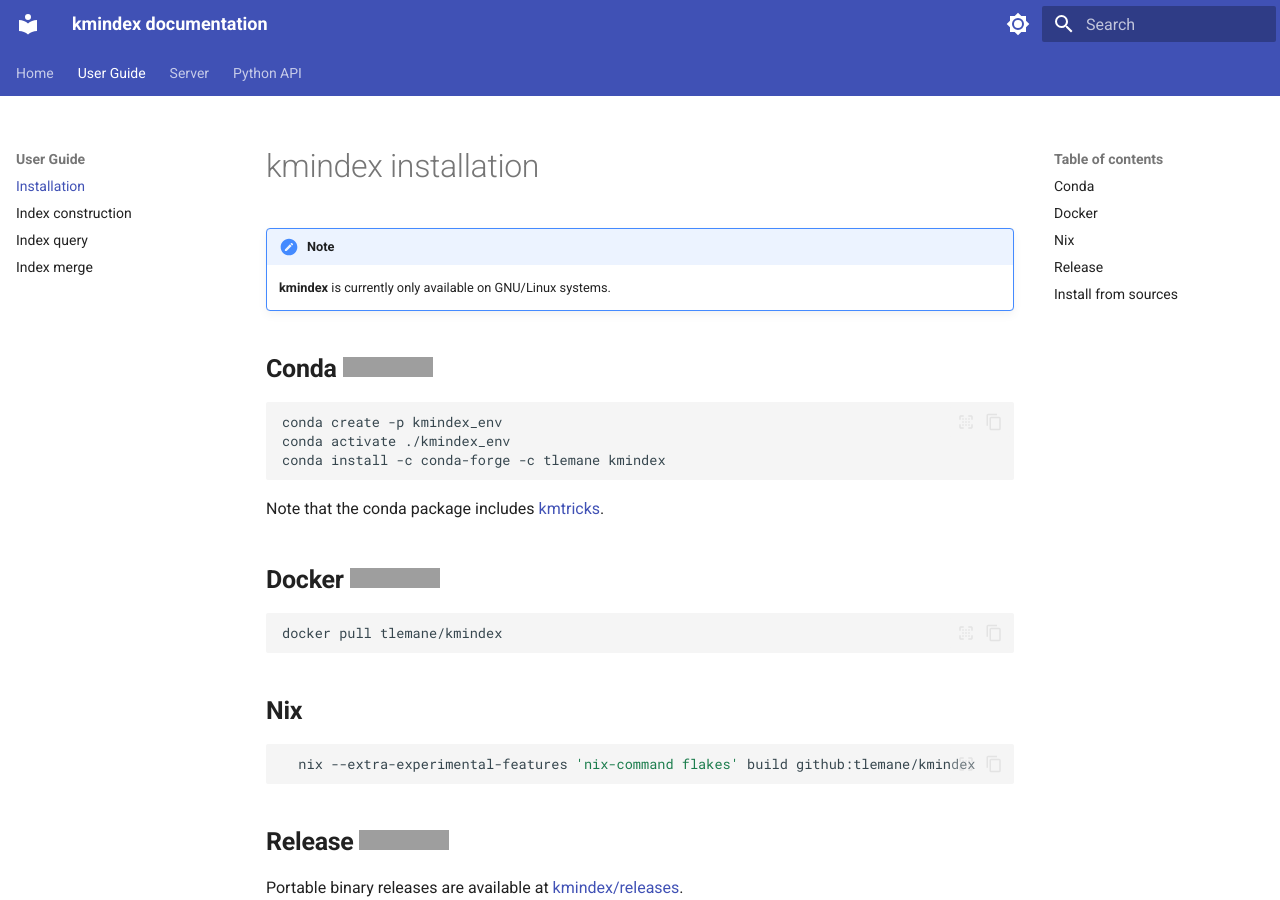
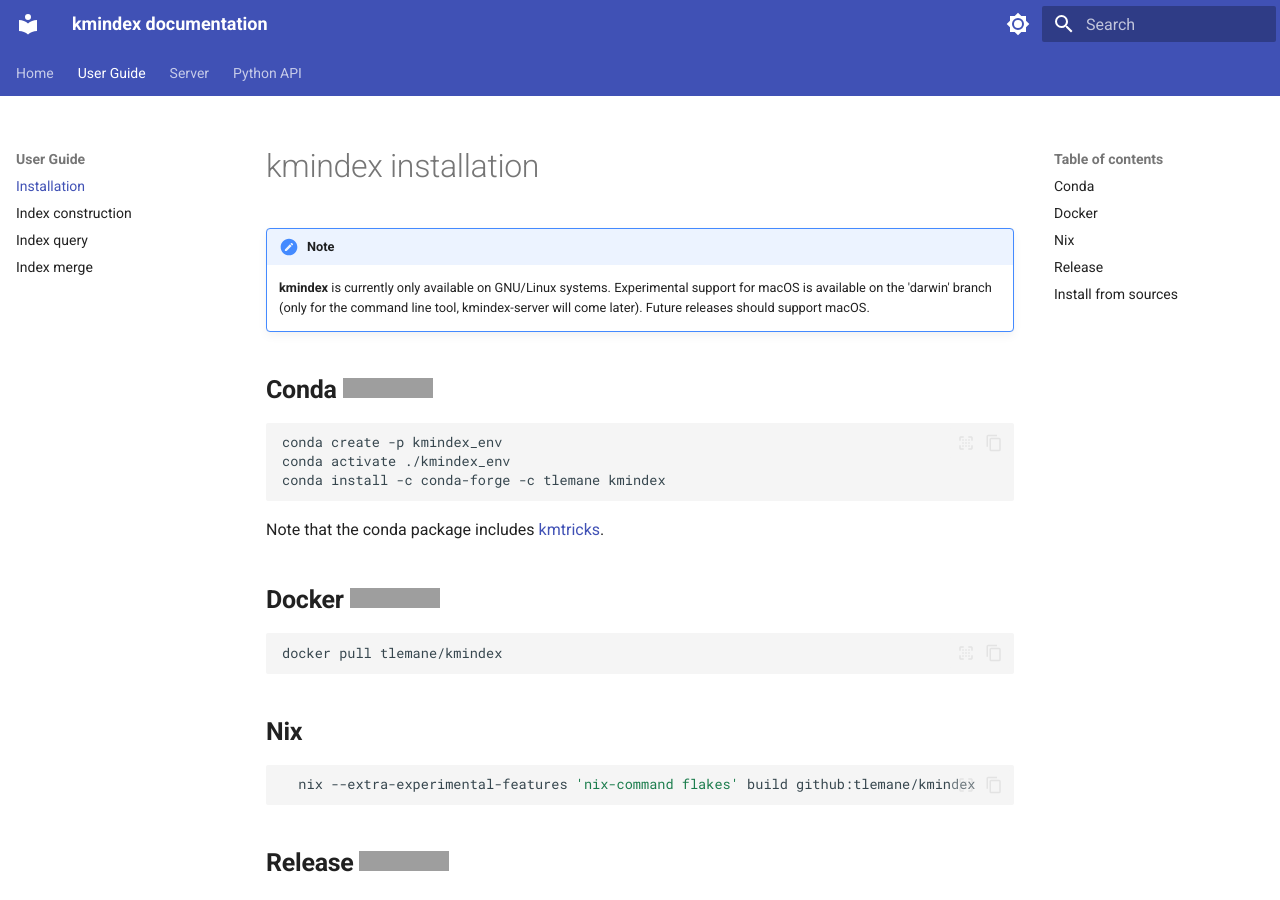
Before and after one commit to tlemane/kmindex, an MkDocs documentation site: the page built from docs/kmindex/docs/installation.md, in a window 1280 px wide and 900 px high. Built offline with MkDocs 1.6.1 and Material for MkDocs 9.7.7, drawn with Linux system fonts in a browser that asks for light colours; the version menu is left out; grey boxes are pictures that could not be loaded.

Commit message:
update docs

```diff
--- a/docs/kmindex/docs/installation.md
+++ b/docs/kmindex/docs/installation.md
@@ -1,7 +1,7 @@
 # kmindex installation
 
 !!! note
-    **kmindex** is currently only available on GNU/Linux systems.
+    **kmindex** is currently only available on GNU/Linux systems. Experimental support for macOS is available on the 'darwin' branch (only for the command line tool, kmindex-server will come later). Future releases should support macOS.
 
 ## **Conda** [![anaconda](https://img.shields.io/conda/vn/tlemane/kmindex?color=green&label=tlemane%2Fkmindex&logo=anaconda)](https://anaconda.org/tlemane/kmindex)
 
@@ -29,7 +29,7 @@
 
 Portable binary releases are available at [kmindex/releases](https://github.com/tlemane/kmindex/releases).
 
-[Download latest release](https://github.com/tlemane/kmindex/releases/latest/download/kmindex-v0.5.0-bin-Linux.tar.gz){ .md-button .md-button--primary }
+[Download latest release](https://github.com/tlemane/kmindex/releases/latest/download/kmindex-v0.5.1-bin-Linux.tar.gz){ .md-button .md-button--primary }
 
 ## **Install from sources**
 
```
